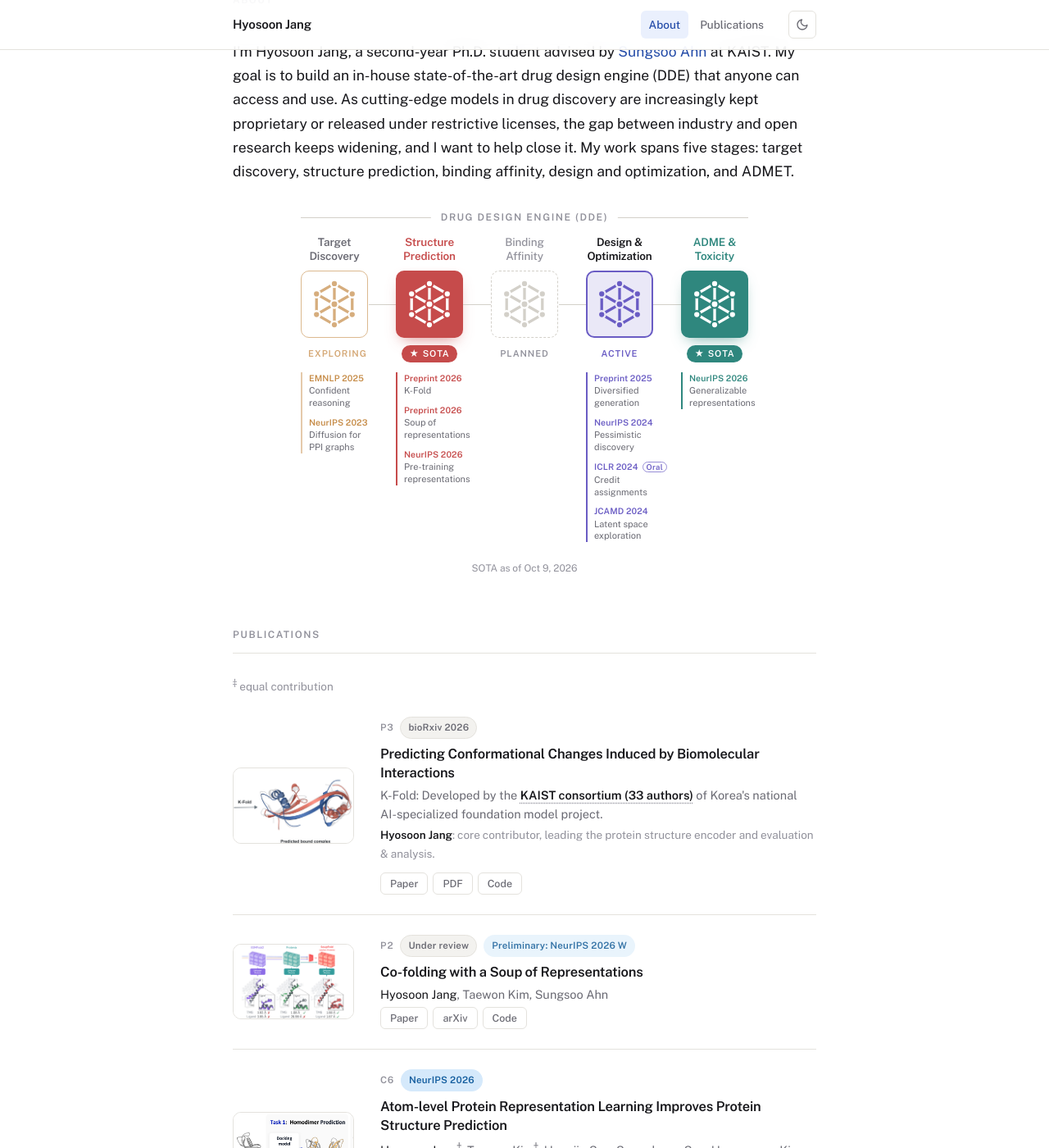
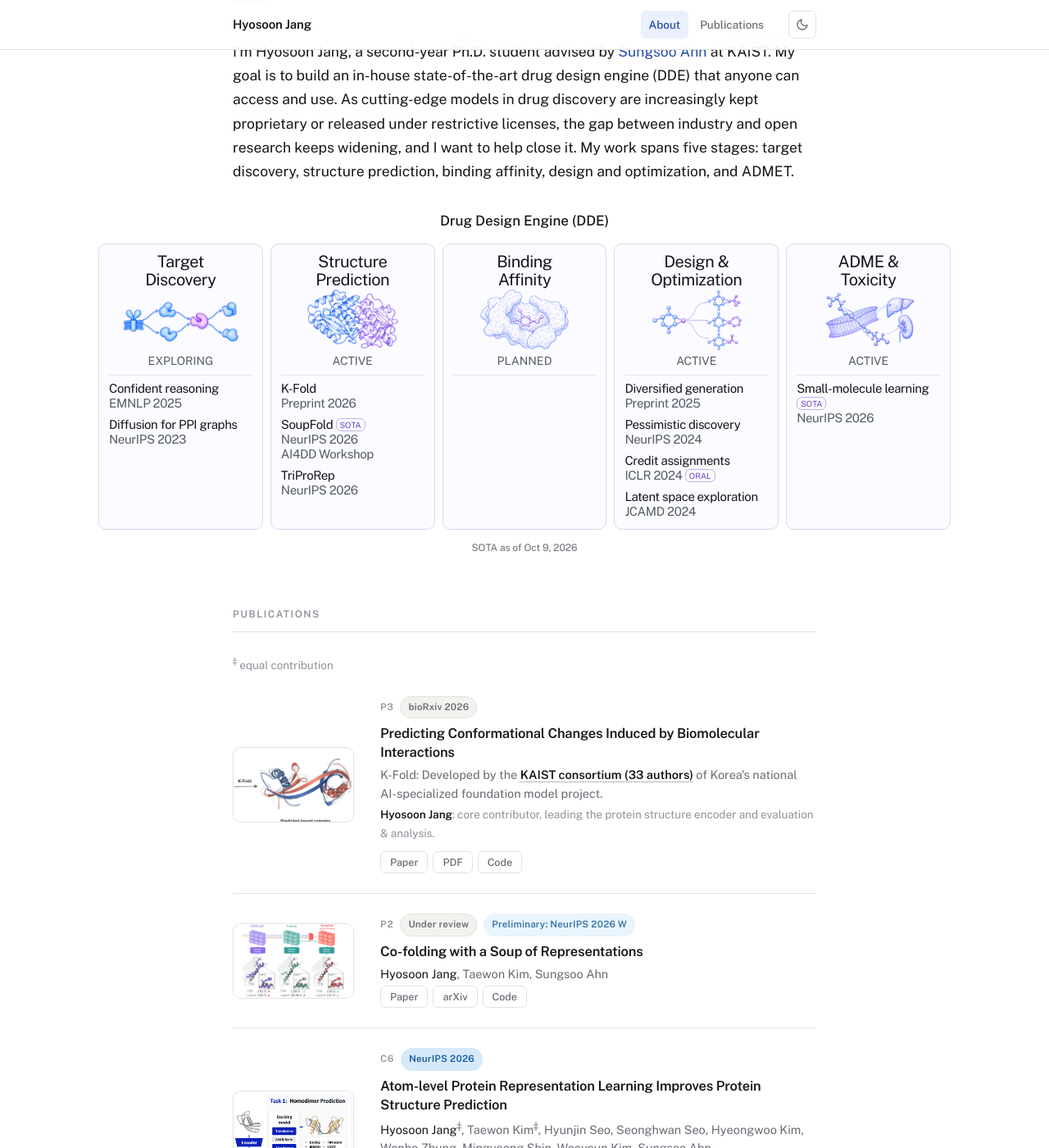
Before and after one commit to hsjang0/hsjang, a Jekyll site: the page built from index.html, in a window 1280 px wide and 1400 px high, scrolled down 344 px. Shown: the whole window at 82% size. Built offline with Jekyll 4.4.1, drawn with Linux system fonts in a browser that asks for light colours.

Commit message:
Match the DDE roadmap to the original illustrated card design

```diff
--- a/_data/research.yaml
+++ b/_data/research.yaml
@@ -1,17 +1,16 @@
 # Drug design pipeline shown in the Research section of the home page.
 #
-# status   : sota     darkest tile, with a SOTA flag
-#            active   mid tint
-#            explore  light tint
-#            planned  grey, no work yet
+# status   : sota     Active label, with a paper-level SOTA badge
+#            active   Active label
+#            explore  Exploring label
+#            planned  Planned label, no work yet
 # name     : `|` marks the line break, so every label sits on two lines
 # sota_paper: for a sota stage, the tag of the paper that holds it; the
-#            SOTA pill links there
-# sota_figure, sota_caption: optional; when set, the pill opens the figure in
+#            SOTA badge links there
+# sota_figure, sota_caption: optional; when set, the badge opens the figure in
 #            a popup (with a link to the paper) instead of jumping to it
-# color    : the stage's hue, kept at the muted saturation of the site's
-#            badge colours so the two read as one palette (ignored for planned stages)
-# papers   : chips under the tile; `tag` links to that paper's entry in
+# image    : original blue-violet illustration for each stage
+# papers   : entries inside the card; `tag` links to that paper's entry in
 #            Publications. Leave `tag` out for work that is not public yet.
 #            List the most recent work first. The venue line (e.g. NeurIPS
 #            2026) and an Oral mark are read from Publications; set `venue`
@@ -19,28 +18,29 @@
 updated: "Oct 9, 2026"
 stages:
   - name: "Target|Discovery"
-    color: "#c58a45"
+    image: "/assets/research/stages/target.png"
     status: explore
     papers:
       - { tag: "C4", label: "Confident reasoning" }
       - { tag: "C1", label: "Diffusion for PPI graphs" }
 
   - name: "Structure|Prediction"
-    color: "#c64b4b"
+    image: "/assets/research/stages/structure.png"
     status: sota
     sota_paper: "P2"
     sota_figure: "/assets/research/soupfold_results.png"
     sota_caption: "Structure prediction success rates. SoupFold improves every base co-folding model on FoldBench and leads on GPCR and molecular glue complexes."
     papers:
       - { tag: "P3", label: "K-Fold", venue: "Preprint&nbsp;2026" }
-      - { tag: "P2", label: "Soup of representations", venue: "Preprint&nbsp;2026" }
-      - { tag: "C6", label: "Pre-training representations" }
+      - { tag: "P2", label: "SoupFold", venue: "NeurIPS&nbsp;2026<br>AI4DD Workshop" }
+      - { tag: "C6", label: "TriProRep" }
 
   - name: "Binding|Affinity"
+    image: "/assets/research/stages/affinity.png"
     status: planned
 
   - name: "Design &|Optimization"
-    color: "#6a5cc4"
+    image: "/assets/research/stages/design.png"
     status: active
     papers:
       - { tag: "P1", label: "Diversified generation", venue: "Preprint&nbsp;2025" }
@@ -49,10 +49,10 @@ stages:
       - { tag: "J2", label: "Latent space exploration", venue: "JCAMD&nbsp;2024" }
 
   - name: "ADME &|Toxicity"
-    color: "#2f877e"
+    image: "/assets/research/stages/admet.png"
     status: sota
     sota_paper: "C5"
     sota_figure: "/assets/research/admet_results.png"
     sota_caption: "Win, draw and loss rates of co-folding model representations against five molecular representation baselines, across absorption, distribution, metabolism, excretion and toxicity tasks."
     papers:
-      - { tag: "C5", label: "Generalizable representations" }
+      - { tag: "C5", label: "Small-molecule learning" }
--- a/index.html
+++ b/index.html
@@ -65,33 +65,35 @@ title: Home
 
   {% assign rs = site.data.research %}
   {% if rs.stages %}
-  <div class="dde" aria-hidden="true" style="--n: {{ rs.stages | size }}">
-    <div class="dde-label">Drug Design Engine (DDE)</div>
+  <div class="dde" role="group" aria-labelledby="dde-heading">
+    <h3 class="dde-label" id="dde-heading">Drug Design Engine (DDE)</h3>
+    <ol class="pipeline">
+      {% for st in rs.stages %}
+      {% assign stage_number = forloop.index %}
+      <li class="stage">
+        <div class="stage-name">{{ st.name | replace: '&', '&amp;' | replace: '|', '<br>' }}</div>
+        <div class="stage-art" aria-hidden="true">
+          <img src="{{ st.image | relative_url }}" alt="" width="320" height="180" decoding="async">
         </div>
-  <ol class="pipeline" style="--n: {{ rs.stages | size }}">
-    {% for st in rs.stages %}
-    <li class="stage is-{{ st.status }}"{% if st.color and st.status != 'planned' %} style="--stage: {{ st.color }}"{% endif %}>
-      <div class="stage-name">{{ st.name | replace: '&', '&amp;' | replace: '|', '<br>' }}</div>
-      <div class="stage-tile">
-        <svg viewBox="0 0 100 100" aria-hidden="true">
-          <g stroke="currentColor" stroke-width="5" stroke-linecap="round" stroke-linejoin="round" fill="none">
-          <path d="M50 12 L83 31 L83 69 L50 88 L17 69 L17 31 Z"/>
-          <path d="M50 50 L50 12 M50 50 L83 31 M50 50 L83 69 M50 50 L50 88 M50 50 L17 69 M50 50 L17 31"/>
-          </g>
-          <g fill="currentColor"><circle cx="50" cy="12" r="6.5"/><circle cx="83" cy="31" r="6.5"/><circle cx="83" cy="69" r="6.5"/><circle cx="50" cy="88" r="6.5"/><circle cx="17" cy="69" r="6.5"/><circle cx="17" cy="31" r="6.5"/><circle cx="50" cy="50" r="7"/></g>
-          </svg>
-      </div>
-      {% if st.status == 'sota' and st.sota_figure %}<button class="stage-status" type="button" data-open="sota-{{ forloop.index }}">SOTA</button>
+        <div class="stage-status">{% case st.status %}{% when 'sota' %}Active{% when 'active' %}Active{% when 'explore' %}Exploring{% else %}Planned{% endcase %}</div>
+        {% if st.status == 'sota' and st.sota_figure %}
         <dialog class="sota-dialog" id="sota-{{ forloop.index }}" aria-label="{{ st.name | replace: '|', ' ' }}: state of the art">
           <button class="sota-close" type="button" data-close aria-label="Close">&times;</button>
           <img src="{{ st.sota_figure | relative_url }}" alt="{{ st.sota_caption }}" loading="lazy">
           <p class="sota-caption">{{ st.sota_caption }}</p>
           {% if st.sota_paper %}<a class="btn" href="#{{ st.sota_paper }}" data-close>Go to paper ({{ st.sota_paper }})</a>{% endif %}
-      </dialog>{% elsif st.status == 'sota' and st.sota_paper %}<a class="stage-status" href="#{{ st.sota_paper }}" title="State of the art: {{ st.sota_paper }}">SOTA</a>{% else %}<div class="stage-status">{% case st.status %}{% when 'sota' %}SOTA{% when 'active' %}Active{% when 'explore' %}Exploring{% else %}Planned{% endcase %}</div>{% endif %}
+        </dialog>{% endif %}
         {% if st.papers %}
         <ul class="stage-papers">
           {% for p in st.papers %}
-        <li>{% if p.tag %}{% assign pub = site.data.publications.papers | where: "tag", p.tag | first %}{% if p.venue %}{% assign v = p.venue %}{% else %}{% capture v %}{{ pub.venue_short }}{% if pub.year %}&nbsp;{{ pub.year }}{% endif %}{% endcapture %}{% endif %}<a href="#{{ p.tag }}"><span class="stage-tag">{{ v | strip }}{% if pub.highlight contains 'Oral' %}<span class="stage-oral">Oral</span>{% endif %}</span><span class="stage-title">{{ p.label }}</span></a>{% else %}<span class="stage-soon"><span class="stage-tag">Soon</span><span class="stage-title">{{ p.label }}</span></span>{% endif %}</li>
+          <li>
+            {% if p.tag %}
+            {% assign pub = site.data.publications.papers | where: "tag", p.tag | first %}
+            {% if p.venue %}{% assign v = p.venue %}{% else %}{% capture v %}{{ pub.venue_short }}{% if pub.year %}&nbsp;{{ pub.year }}{% endif %}{% endcapture %}{% endif %}
+            <span class="stage-title"><a href="#{{ p.tag }}">{{ p.label }}</a>{% if p.tag == st.sota_paper %} {% if st.sota_figure %}<button class="stage-badge" type="button" data-open="sota-{{ stage_number }}" aria-label="View {{ st.name | replace: '|', ' ' | escape }} SOTA results">SOTA</button>{% else %}<a class="stage-badge" href="#{{ p.tag }}">SOTA</a>{% endif %}{% endif %}</span>
+            <span class="stage-tag">{{ v | strip }}{% if pub.highlight contains 'Oral' %} <span class="stage-badge stage-oral">Oral</span>{% endif %}</span>
+            {% else %}<span class="stage-title">{{ p.label }}</span><span class="stage-tag">Ongoing</span>{% endif %}
+          </li>
           {% endfor %}
         </ul>
         {% endif %}
@@ -99,6 +101,7 @@ title: Home
       {% endfor %}
     </ol>
     <p class="pipeline-note">SOTA as of {{ rs.updated }}</p>
+  </div>
   {% endif %}
 </section>
 
```
Also changed, not shown: assets/research/stages/admet.png (added), assets/research/stages/affinity.png (added), assets/research/stages/design.png (added), assets/research/stages/structure.png (added), assets/research/stages/target.png (added), libs/custom/site.css. Lines whose indentation alone changed are shown as unchanged.
